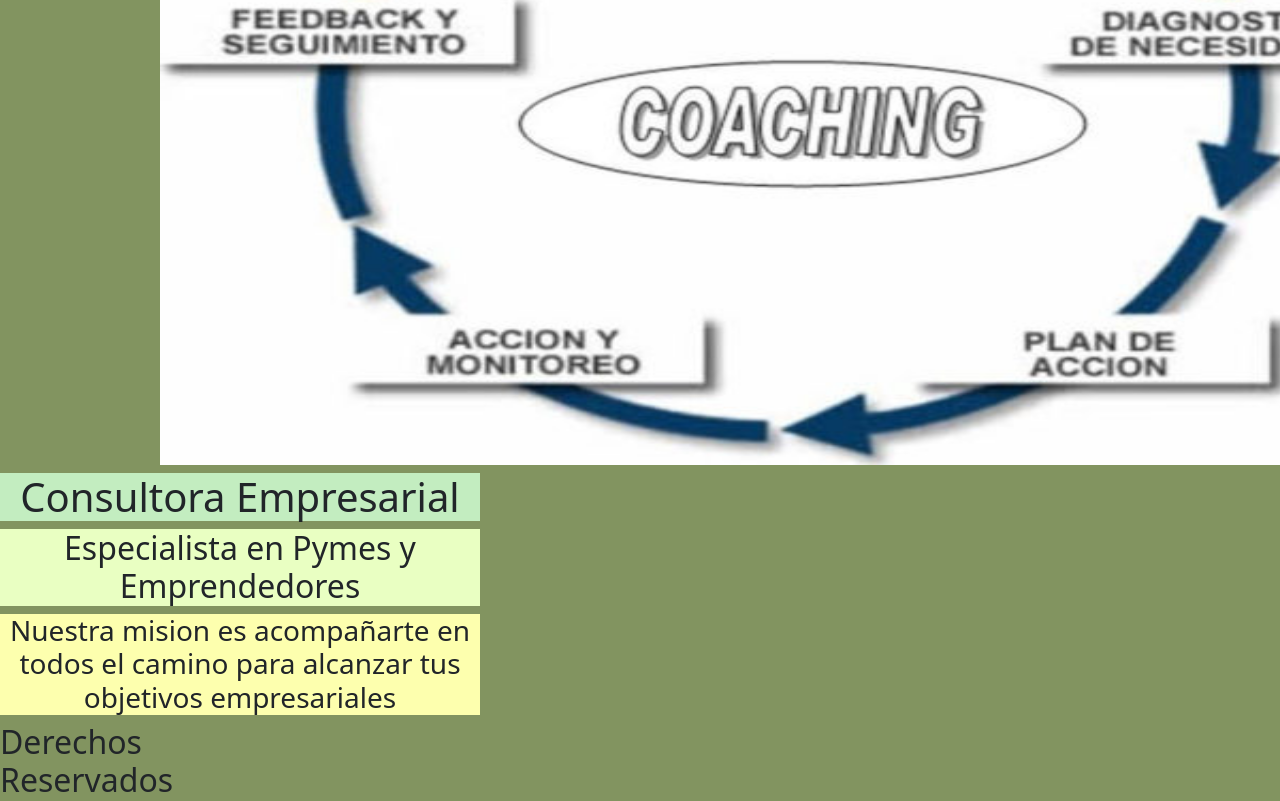
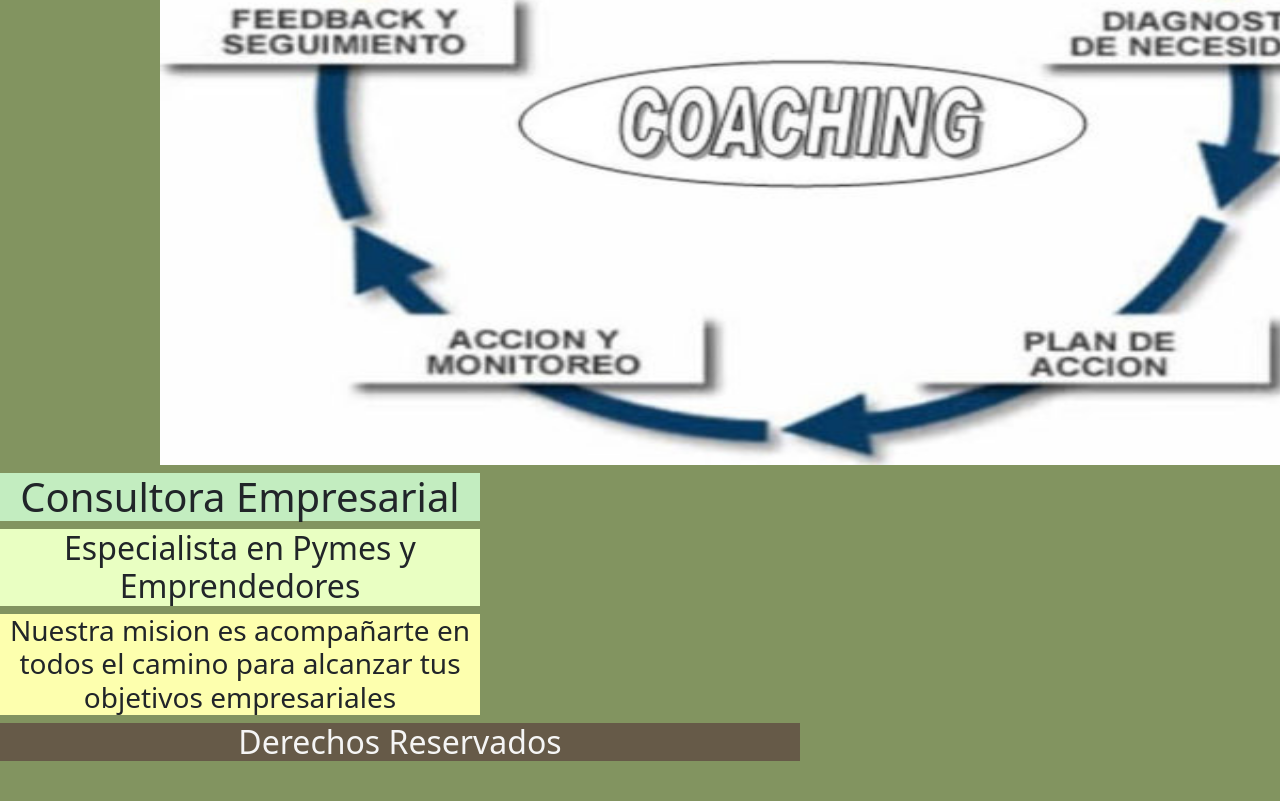
Before and after one commit to Ely1539/preentrega-3-Elyrangel, a website: page index.html in a window 1280 px wide. Shown: the part 2471-3272 px from the top of the page. After the commit the page ends 3234 px from the top, so only its background shows below. Drawn offline with nearby package versions, Linux system fonts and the light colour scheme.

Commit message:
cambios-dos

```diff
--- /dev/null
+++ b/scss/html/_footer.scss
@@ -0,0 +1,13 @@
+footer{
+    width: 100vh;
+    h2{
+        object-fit: cover;
+        width: 100%;
+ background-color: $color-descripcion;
+    color: $color-text;
+    text-align: center;
+
+
+    }
+
+}
--- a/scss/style.scss
+++ b/scss/style.scss
@@ -16,3 +16,4 @@
 @import "html/equipos";
 @import "html/soluciones";
 @import "html/valija";
+@import "html/footer";
```
Also changed, not shown: css/estilos.css.
